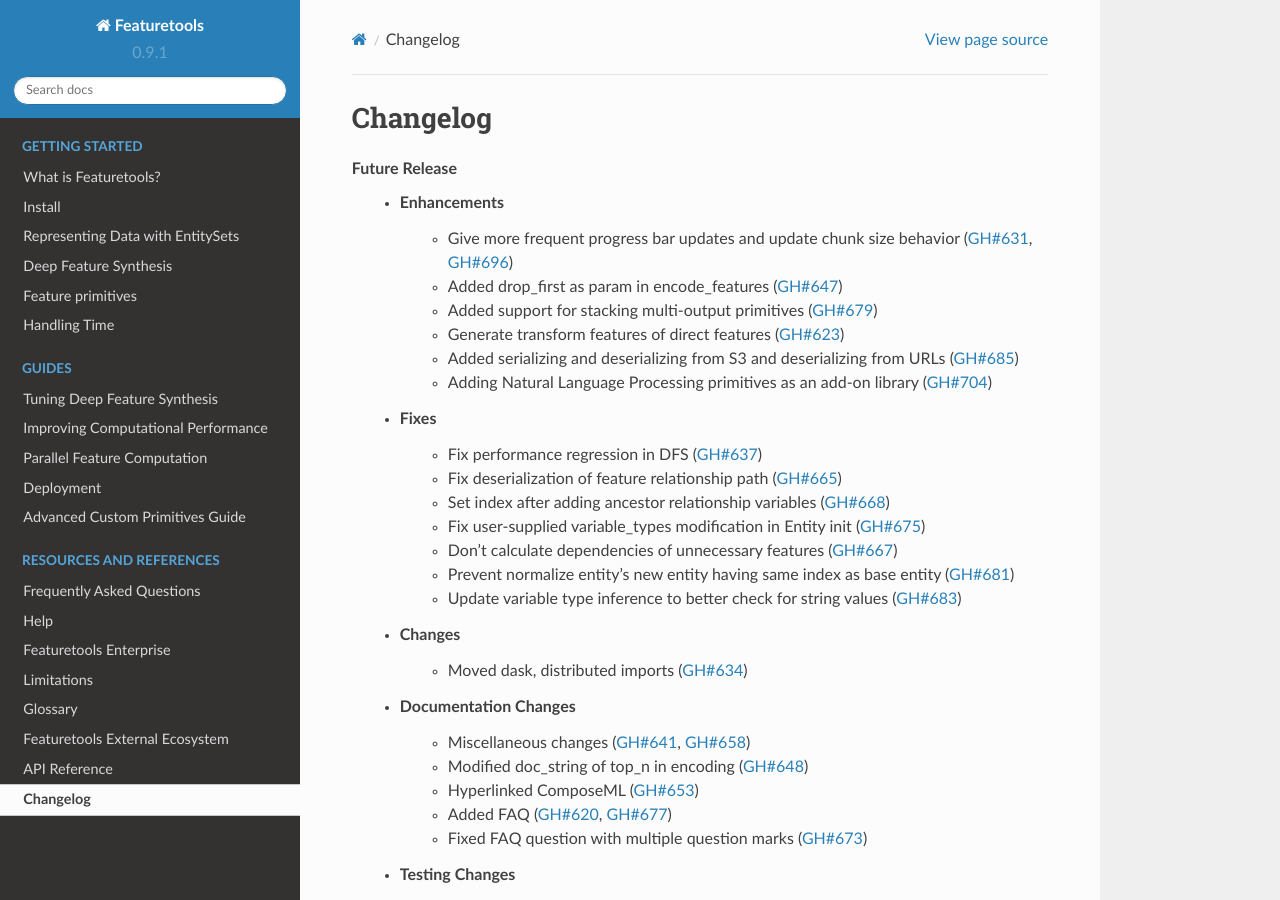
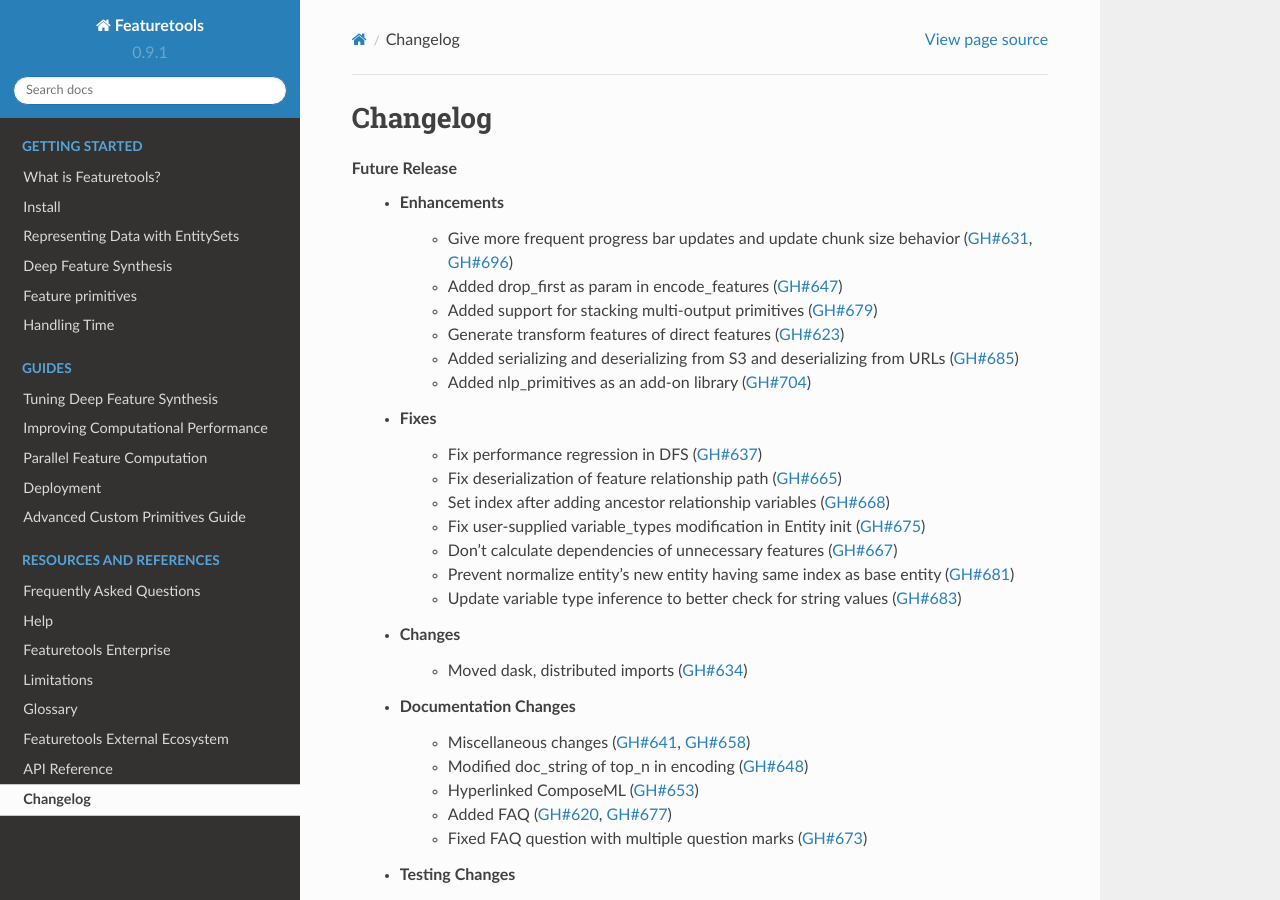
Before and after one commit to alteryx/featuretools, a Sphinx documentation site: the page built from docs/source/changelog.rst, in a window 1280 px wide and 900 px high. Built offline with Sphinx 7.4.7 and the Read the Docs theme 2.0.0, drawn with Linux system fonts in a browser that asks for light colours; pages that are not in the unit, such as notebooks, are missing from menus.

Commit message:
now with updated setup+nicer changelog

```diff
--- a/docs/source/changelog.rst
+++ b/docs/source/changelog.rst
@@ -9,7 +9,7 @@
         * Added support for stacking multi-output primitives (:pr:`679`)
         * Generate transform features of direct features (:pr:`623`)
         * Added serializing and deserializing from S3 and deserializing from URLs (:pr:`685`)
-        * Adding Natural Language Processing primitives as an add-on library (:pr:`704`)
+        * Added nlp_primitives as an add-on library (:pr:`704`)
     * Fixes
         * Fix performance regression in DFS (:pr:`637`)
         * Fix deserialization of feature relationship path (:pr:`665`)
--- a/setup.py
+++ b/setup.py
@@ -9,7 +9,7 @@
 extras_require = {
   'tsfresh': ['featuretools-tsfresh-primitives >= 0.1.0'],
   'update_checker': ['featuretools-update-checker >= 1.0.0'],
-  'nlp_primitives': ['nlp-primitives >= 0.1.0'],
+  'nlp_primitives': ['nlp-primitives >= 0.2.2'],
 }
 extras_require['complete'] = sorted(set(sum(extras_require.values(), [])))
 
```
